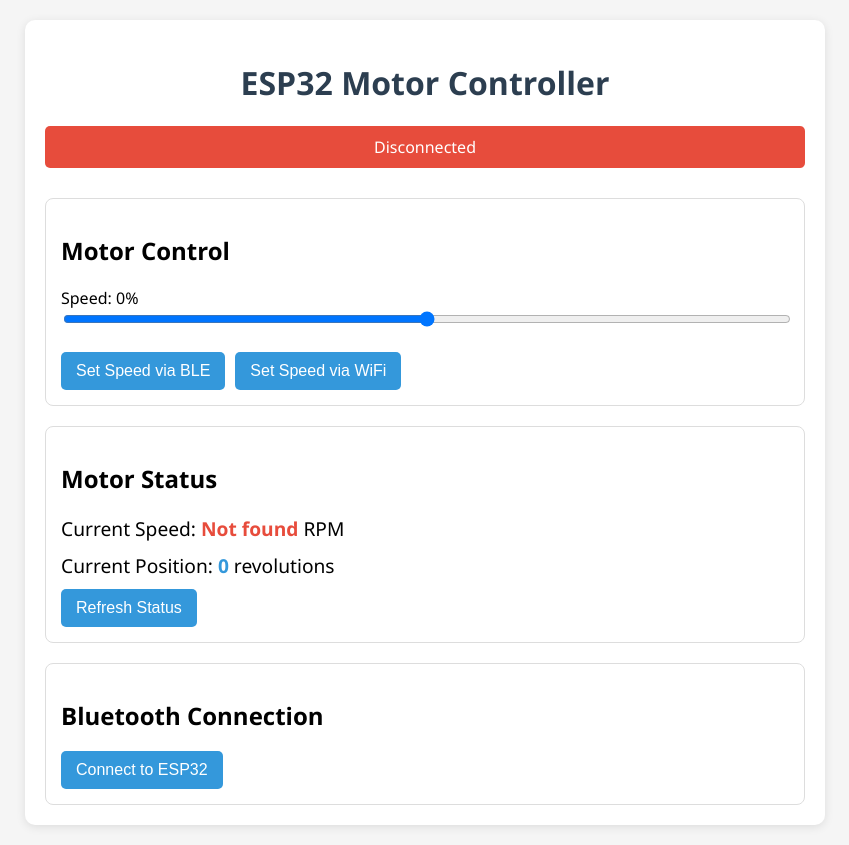
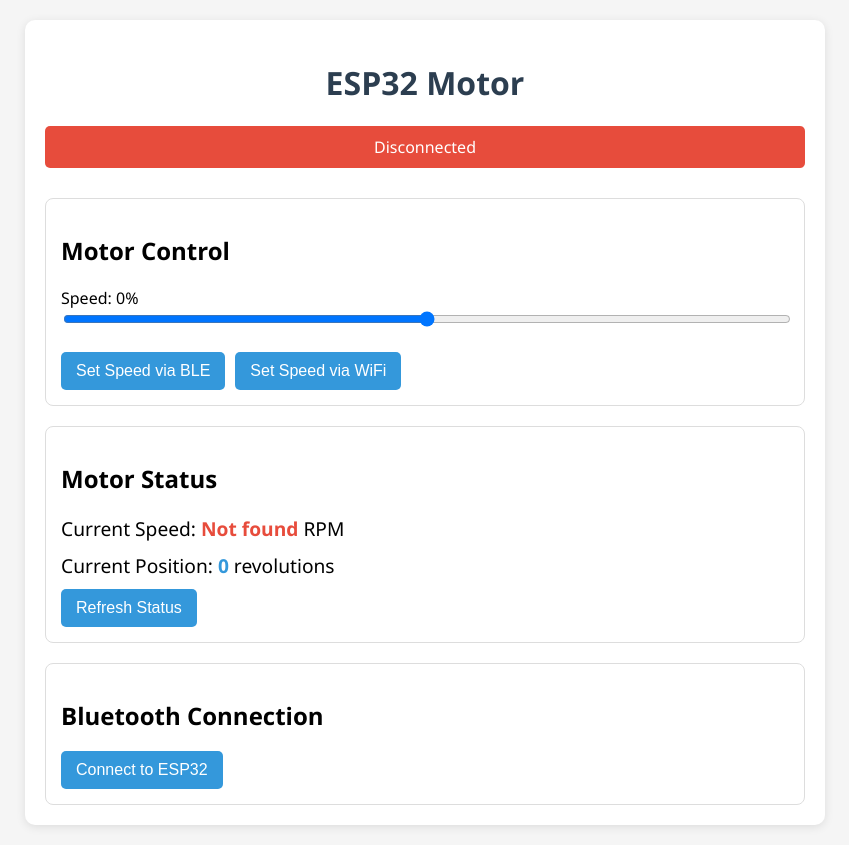
Before and after one commit to bnbn2911/task3, a plain HTML site: page task3.html in a window 1280 px wide. Shown: the whole page, without its empty margins (215-1064 px from the left). Drawn offline with Linux system fonts and the light colour scheme; no server answers.

Commit message:
Update task3.html

```diff
--- a/task3.html
+++ b/task3.html
@@ -90,7 +90,7 @@
 </head>
 <body>
     <div class="container">
-        <h1>ESP32 Motor Controller</h1>
+        <h1>ESP32 Motor</h1>
 
         <div id="connectionStatus" class="connection-status disconnected">
             Not Connected
```
